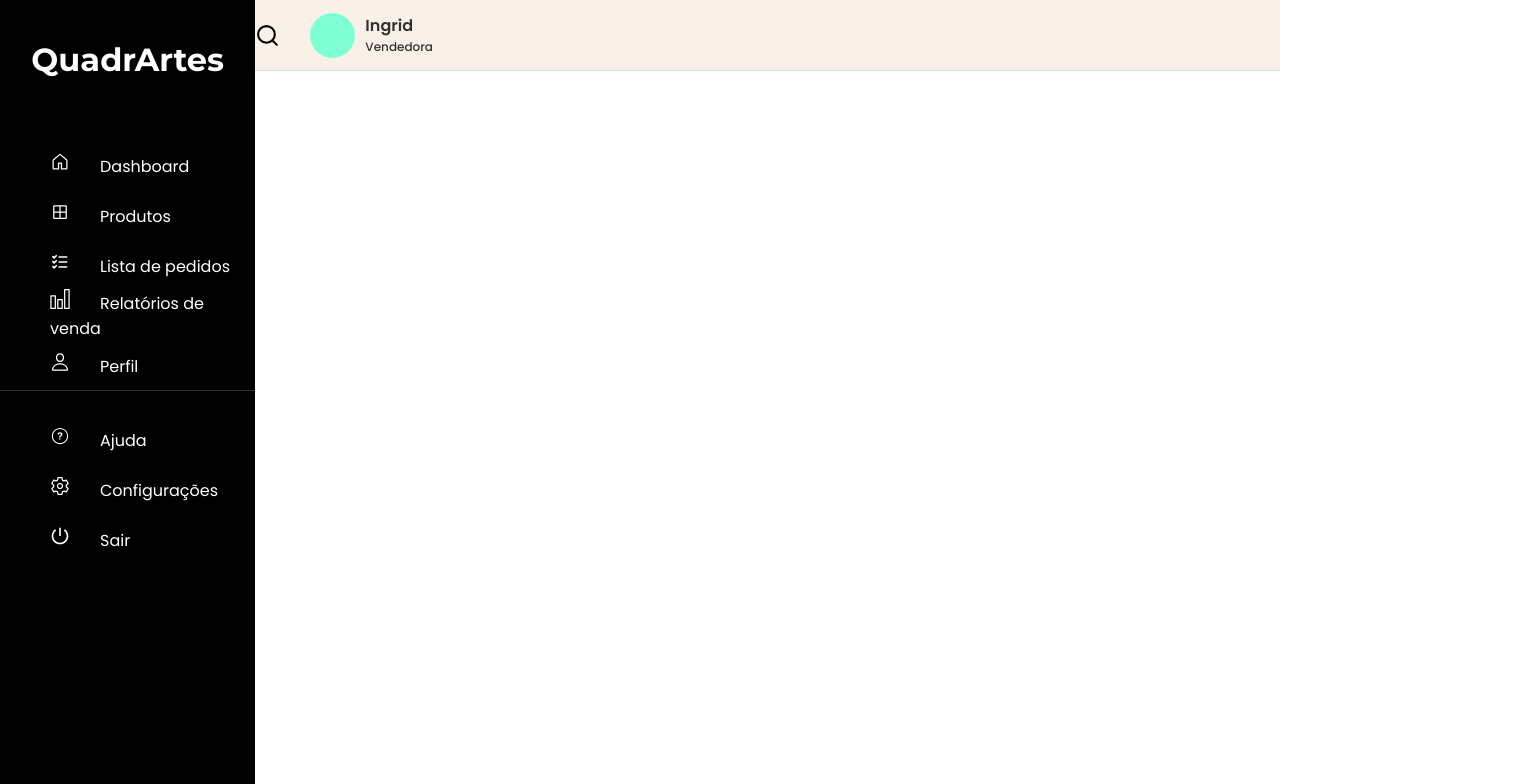
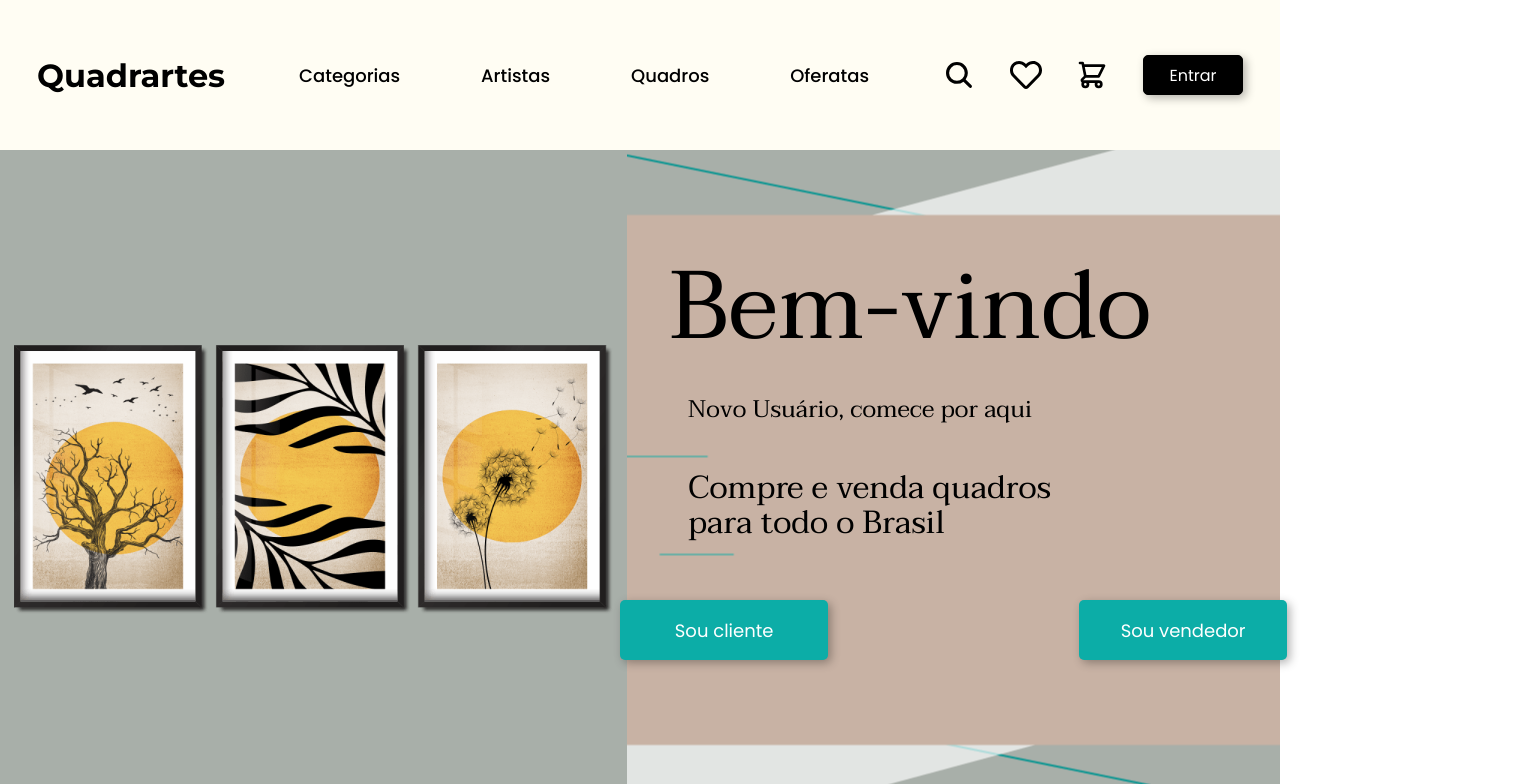
Before and after one commit to franpl-pr/E-commerce-quadros-art-sticos, a React (Create React App) app: page / in a window 1280 px wide. Shown: the top 784 px of the page, 1530 px wide, since content can reach past the window. Built offline with nearby package versions, Linux system fonts and the light colour scheme; a web font is replaced by a local one.

Commit message:
Arquivos comitados

```diff
--- a/src/App.js
+++ b/src/App.js
@@ -14,14 +14,14 @@ function App(){
     return(
         <Router>
             <Routes>
-                <Route path="/Inicial" element={<Inicial/>}/>
+                <Route path="/" element={<Inicial/>}/>
                 <Route path="/Home" element={<Home/>}/>
                 <Route path="/Login" element={<Login/>}/>
                 <Route path="/Quadros" element={<Quadros/>}/>
                 <Route path="/Cadastro" element={<Cadastro/>}/>
                 <Route path="/Produto" element={<Produto/>}/>
                 <Route path="/Checkout" element={<Checkout/>}/>
-                <Route path="/" element={<CadastroProduto/>}/>
+                <Route path="/CadastroProduto" element={<CadastroProduto/>}/>
             </Routes>
         </Router>
     )
--- a/src/Components/component_Promocoes/Promocoes.js
+++ b/src/Components/component_Promocoes/Promocoes.js
@@ -20,7 +20,7 @@ function Promocoes(){
         <div className="promocoes_container">
             <div className="inicial_box_promocoes">
                 <div className="inicial_promocoes">
-                    {itens.map((item, index) => (<div onClick={() => navigete(`/Produto`, { state: { produto: item }})} className="inicial_promocoes_elementos">
+                    {itens.map((item, index) => (<div id={index} onClick={() => navigete(`/Produto`, { state: { produto: item }})} className="inicial_promocoes_elementos">
                         <div className="inicial_imagem_promocoes">
                             <img src={item.img}/>
                         </div>
--- a/src/Page_Cadastro/Cadastro.js
+++ b/src/Page_Cadastro/Cadastro.js
@@ -43,7 +43,15 @@ function Cadastro(){
                 console.log('Achei um @');
             }
         }
-        if(dados.email.indexOf())
+
+        const palavra1 = ".com";
+        const palavra2 = ".br";
+
+        if(dados.email.indexOf(palavra1) == 1 || dados.email.indexOf(palavra2) == 1){
+            console.log('Achamos o .com ou .br')
+        }else{
+            console.log('dados não achados')
+        }
 
         for(let valor in dados){
             if(dados[valor] == ''){
```
